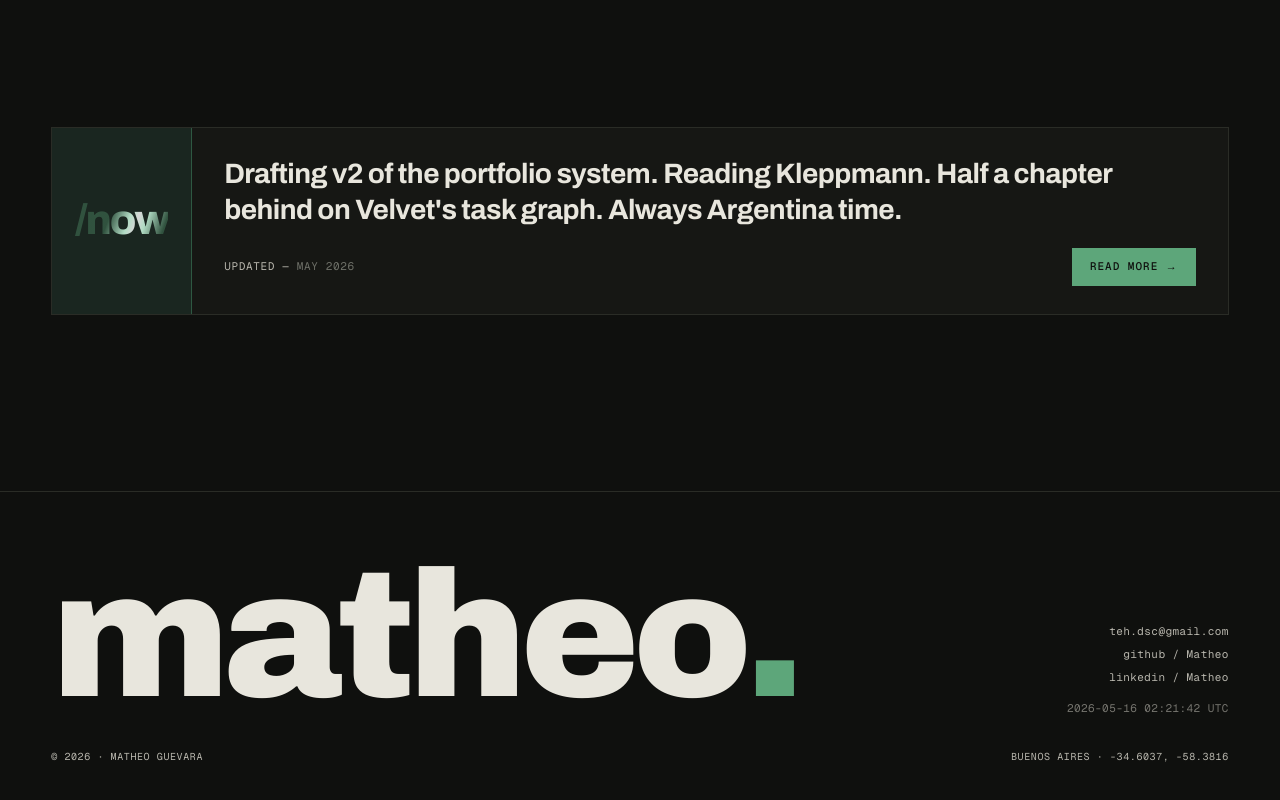
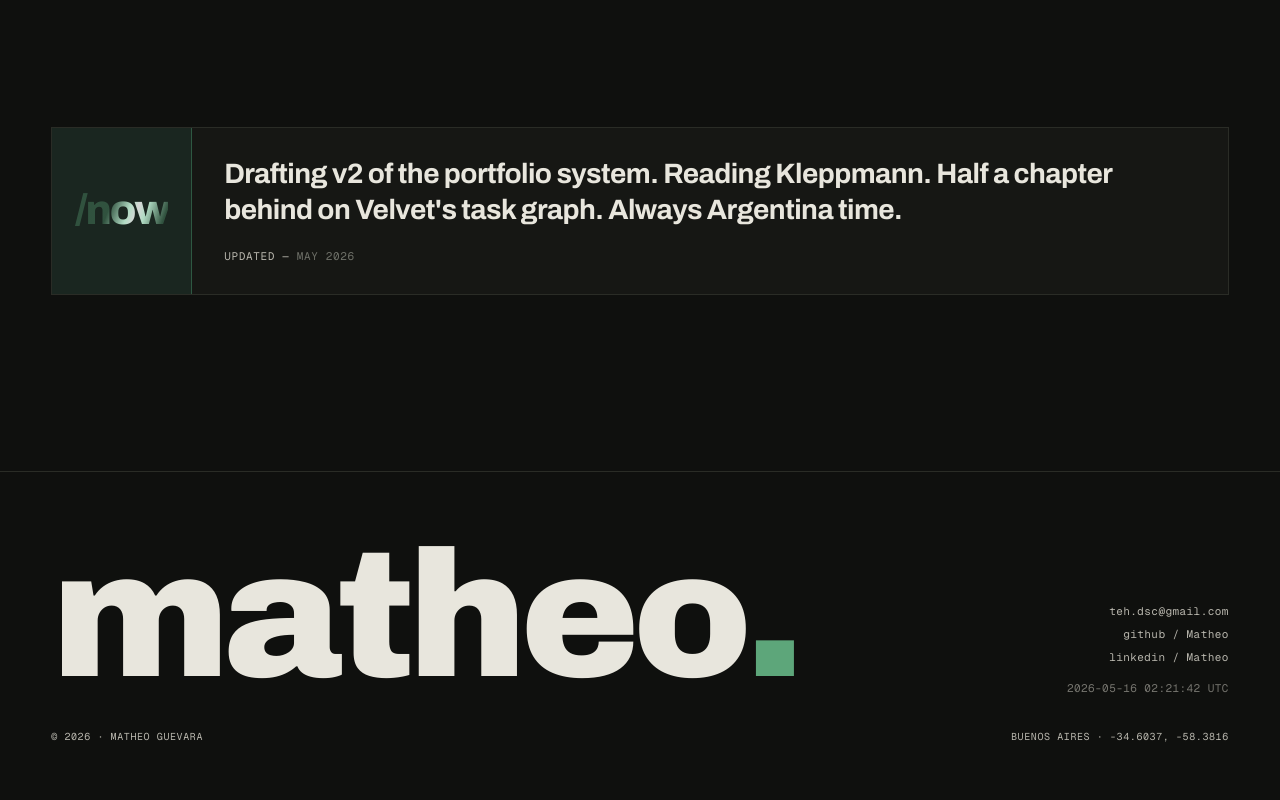
Before and after one commit to Sucu-Syndicate/silverline-portfolio, a Next.js app: page / in a window 1280 px wide. Shown: the part 1987-2787 px from the top of the page. Built offline with nearby package versions, Linux system fonts and the light colour scheme.

Commit message:
[PTASK-007] Add two ERRs, remove Read more CTA from NowTeaser

```diff
--- a/components/sections/NowTeaser.tsx
+++ b/components/sections/NowTeaser.tsx
@@ -32,9 +32,6 @@ export default function NowTeaser() {
               <div className="now-updated">
                 Updated — <span className="now-date">May 2026</span>
               </div>
-              <Link href="/blog" className="now-cta" onClick={(e) => e.stopPropagation()}>
-                Read more →
-              </Link>
             </div>
           </div>
         </div>
--- a/components/ui/WorkInProgress.tsx
+++ b/components/ui/WorkInProgress.tsx
@@ -34,6 +34,8 @@ const ERR_POOL = [
   'ERR   auto-merge failed: codebase caught fire during reconciliation',
   'ERR   race condition won the race',
   'ERR   because why not',
+  'ERR   out of RAM, download more',
+  'ERR   build succeeded but nothing works',
 ];
 
 function buildSequence(): string[] {
```
